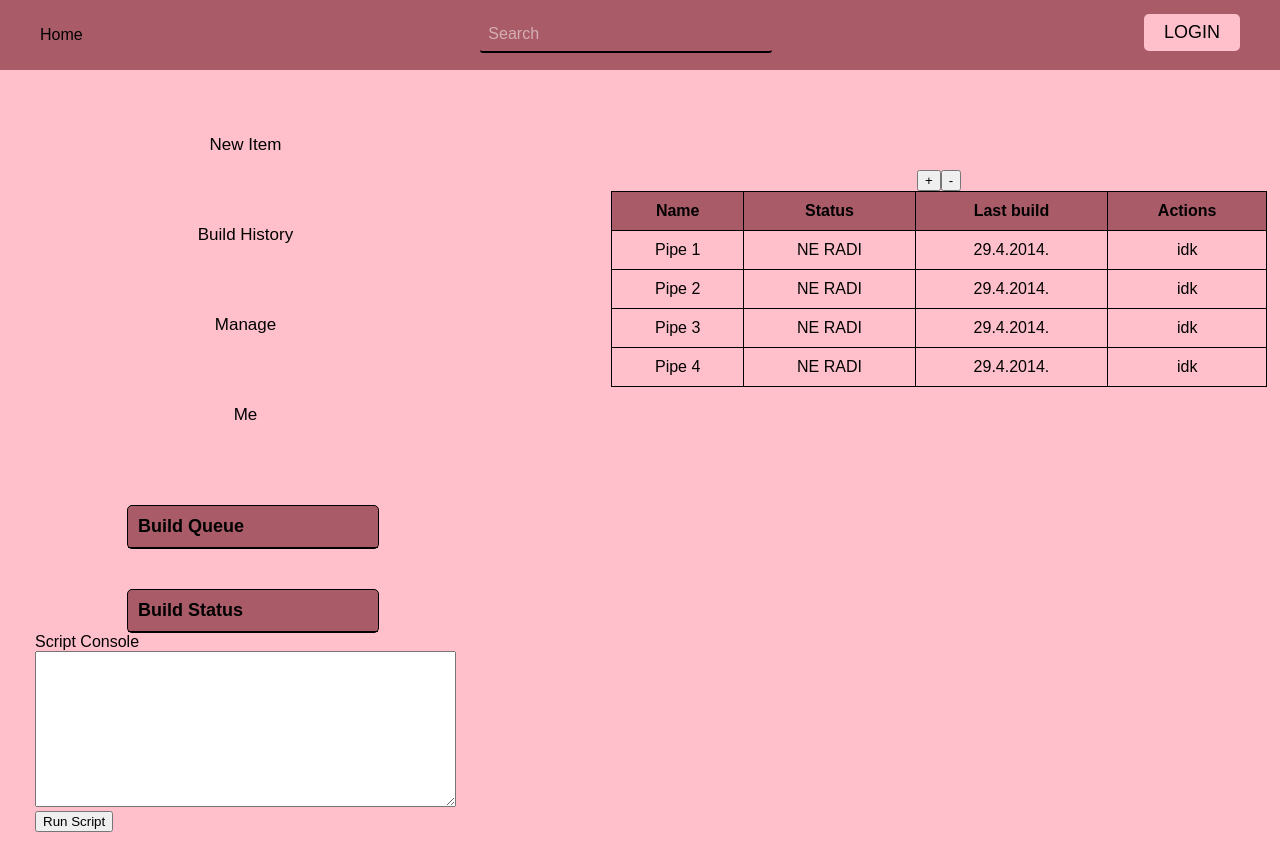
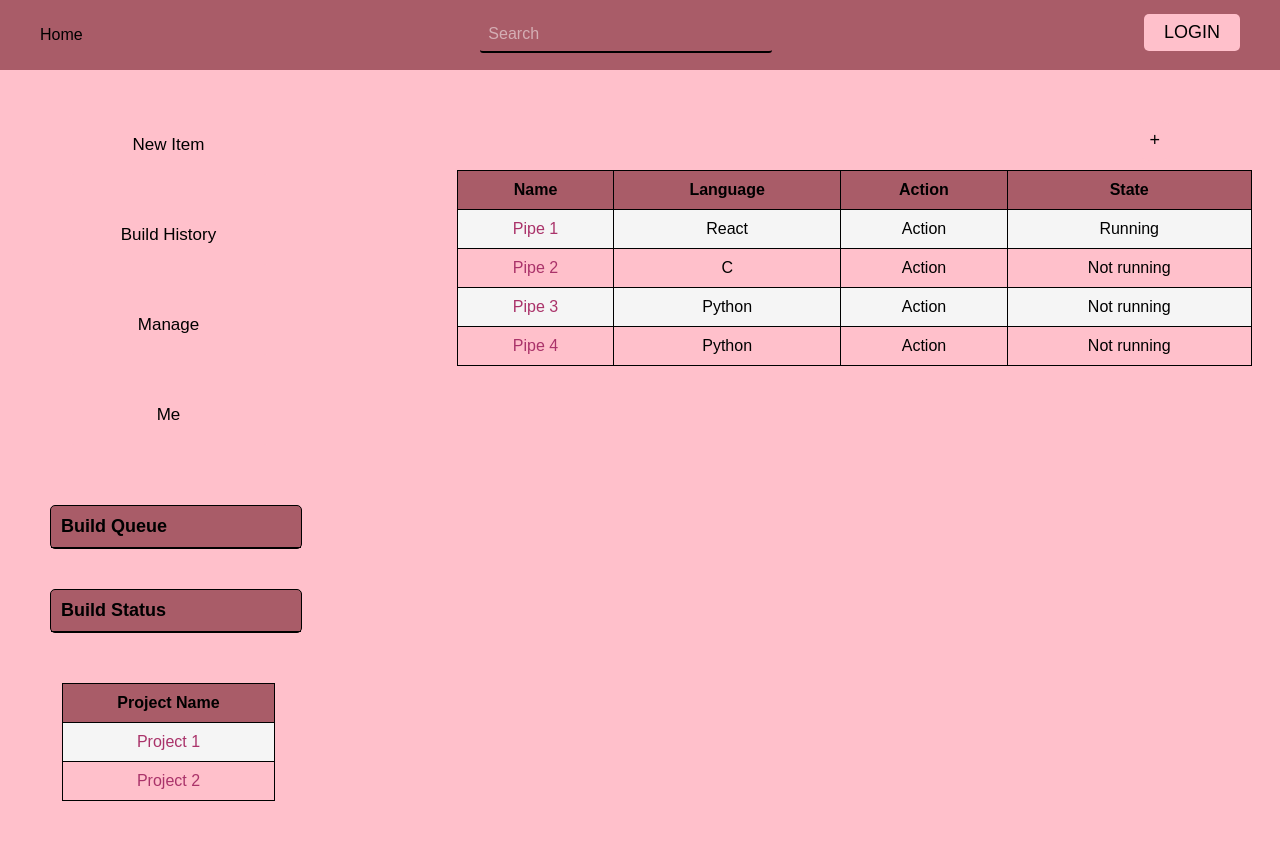
Before and after one commit to AminaNisic/AntColony-CaseStudy, a React (Create React App) app in the folder client/: page / in a window 1280 px wide. After the commit the page ends 836 px from the top, so only its background shows below. Built offline with nearby package versions, Linux system fonts and the light colour scheme.

Commit message:
Add files via upload

```diff
--- a/client/src/pages/Home.js
+++ b/client/src/pages/Home.js
@@ -1,11 +1,15 @@
 import React, { useEffect, useState } from 'react';
 import axios from 'axios';
 import '../App.css';
+import Options from './Options';
+import { Link } from 'react-router-dom';
 
 function Home() {
-  const [listOfPipelines, setListOfPipelines] = useState([]);
   const [isQueueOpen, setIsQueueOpen] = useState(false);
   const [isStatusOpen, setIsStatusOpen] = useState(false);
+  const [showOptions, setShowOptions] = useState(false);
+  const [optionsPosition, setOptionsPosition] = useState({ x: 0, y: 0 });
+  const [selectedPipe, setSelectedPipe] = useState('');
 
   const toggleQueue = () => {
     setIsQueueOpen(!isQueueOpen);
@@ -13,24 +17,48 @@ function Home() {
 
   const toggleStatus = () => {
     setIsStatusOpen(!isStatusOpen);
+  } ;
+
+
+  const handleClick = (event) => {
+    if (
+      !event.target.classList.contains('options-menu') &&
+      !event.target.classList.contains('pipe-name')
+    ) {
+      setShowOptions(false);
+    }
   };
 
-//for middleware, an example
-  /*useEffect(() => {
-    axios
-      .get('http://localhost:3001/dashboard', {
-        headers: {
-          accessToken: sessionStorage.getItem('accessToken'),
-        },
-      })
-      .then((response) => {
-        if(response.data.error){
-          alert("You are not logged in! Log in to proceed with this");
-        } else {
-        setListOfPipelines(response.data);
-        }
-      });
-  }, []);*/
+  const showContextMenu = (event, pipeName) => {
+    event.preventDefault();
+    const { clientX, clientY } = event;
+    setSelectedPipe(pipeName);
+    setOptionsPosition({ x: clientX, y: clientY });
+    setShowOptions(true);
+  };
+
+  const handleEdit = () => {
+    console.log(`Edit ${selectedPipe}`);
+    setShowOptions(false);
+  };
+
+  const handleDelete = () => {
+    console.log(`Delete ${selectedPipe}`);
+    setShowOptions(false);
+  };
+
+  const handleRun = () => {
+    console.log(`Run ${selectedPipe}`);
+    setShowOptions(false);
+  };
+
+  useEffect(() => {
+    document.addEventListener('click', handleClick);
+
+    return () => {
+    document.removeEventListener('click', handleClick);
+  };
+}, []);
 
   return (
     <div className="home-container">
@@ -65,66 +93,74 @@ function Home() {
             </div>
           )}
         </div>
-        <div className="console-container">
-          <div className="console-header">Script Console</div>
-          <div className="console-input">
-            <textarea rows="10" cols="50"></textarea>
-          </div>
-          <button className="run-script-btn">
-            Run Script
-          </button>
-        </div>
+        <div className = "project-table-container"></div>
+         <table class="project-table">
+              <thead>
+                <tr>
+                  <th>Project Name</th>
+                </tr>
+              </thead>
+              <tbody>
+                <tr>
+                  <td> <Link to = "/projectslist">Project 1</Link></td>
+                </tr>
+                <tr>
+                <td> <Link to = "/projectslist">Project 2</Link></td>
+                </tr>
+              </tbody>
+            </table>
       </div>
       <div className="main-content">
+        <button className="add-button" title="Add pipeline">+</button>
         <table className="pipeline-table">
-        <caption>
-          <button className="add-pipeline-btn" title="Add pipeline">
-            +
-          <i className="plus-icon"></i>
-          </button>
-          <button className="delete-pipeline-btn" title="Delete pipeline">
-             -
-          <i className="minus-icon"></i>
-          </button>
-        </caption>
           <thead>
             <tr>
               <th>Name</th>
-            <th>Status</th>
-            <th>Last build</th>
-            <th>Actions</th>
+              <th>Language</th>
+              <th>Action</th>
+              <th>State</th>
             </tr>
           </thead>
+          <tbody>
             <tr>
-          <td>Pipe 1</td>
-          <td>NE RADI</td>
-          <td>29.4.2014.</td>
-          <td>idk</td>
+              <td className="pipe-name" onClick={(event) => event.button === 0 && showContextMenu(event, 'Pipe 1')}>Pipe 1</td>
+              <td>React</td>
+              <td>Action</td>
+              <td>Running</td>
             </tr>
             <tr>
-          <td>Pipe 2</td>
-            <td>NE RADI</td>
-            <td>29.4.2014.</td>
-            <td>idk</td>
+              <td className="pipe-name" onClick={(event) => event.button === 0 && showContextMenu(event, 'Pipe 2')}>Pipe 2</td>
+              <td>C</td>
+              <td>Action</td>
+              <td>Not running</td>
             </tr>
             <tr>
-            <td>Pipe 3</td>
-            <td>NE RADI</td>
-            <td>29.4.2014.</td>
-            <td>idk</td>
+              <td className="pipe-name" onClick={(event) => event.button === 0 && showContextMenu(event, 'Pipe 3')}>Pipe 3</td>
+              <td>Python</td>
+              <td>Action</td>
+              <td>Not running</td>
             </tr>
             <tr>
-            <td>Pipe 4</td>
-            <td>NE RADI</td>
-            <td>29.4.2014.</td>
-            <td>idk</td>
+              <td className="pipe-name" onClick={(event) => event.button === 0 && showContextMenu(event, 'Pipe 4')}>Pipe 4</td>
+              <td>Python</td>
+              <td>Action</td>
+              <td>Not running</td>
             </tr>
+          </tbody>
         </table>
-      <div class="plus-sign">
-  <span></span>
-</div>
+        {showOptions && (
+          <Options
+            x={optionsPosition.x}
+            y={optionsPosition.y}
+            onClose={() => setShowOptions(false)}
+            onEdit={handleEdit}
+            onDelete={handleDelete}
+            onRun={handleRun}
+          />
+        )}
       </div>
     </div>
   );
 }
+
 export default Home;
```
Lines whose indentation alone changed are shown as unchanged.
